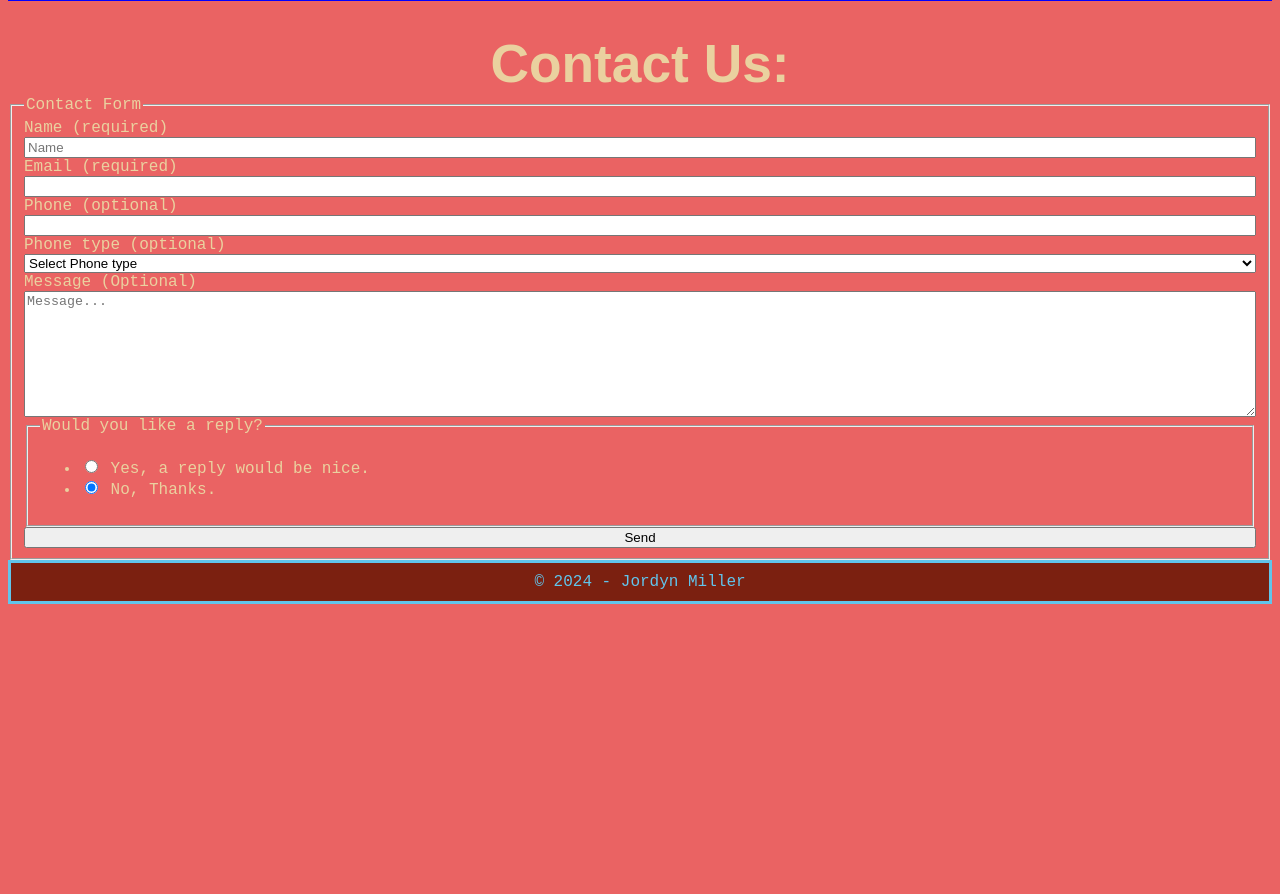
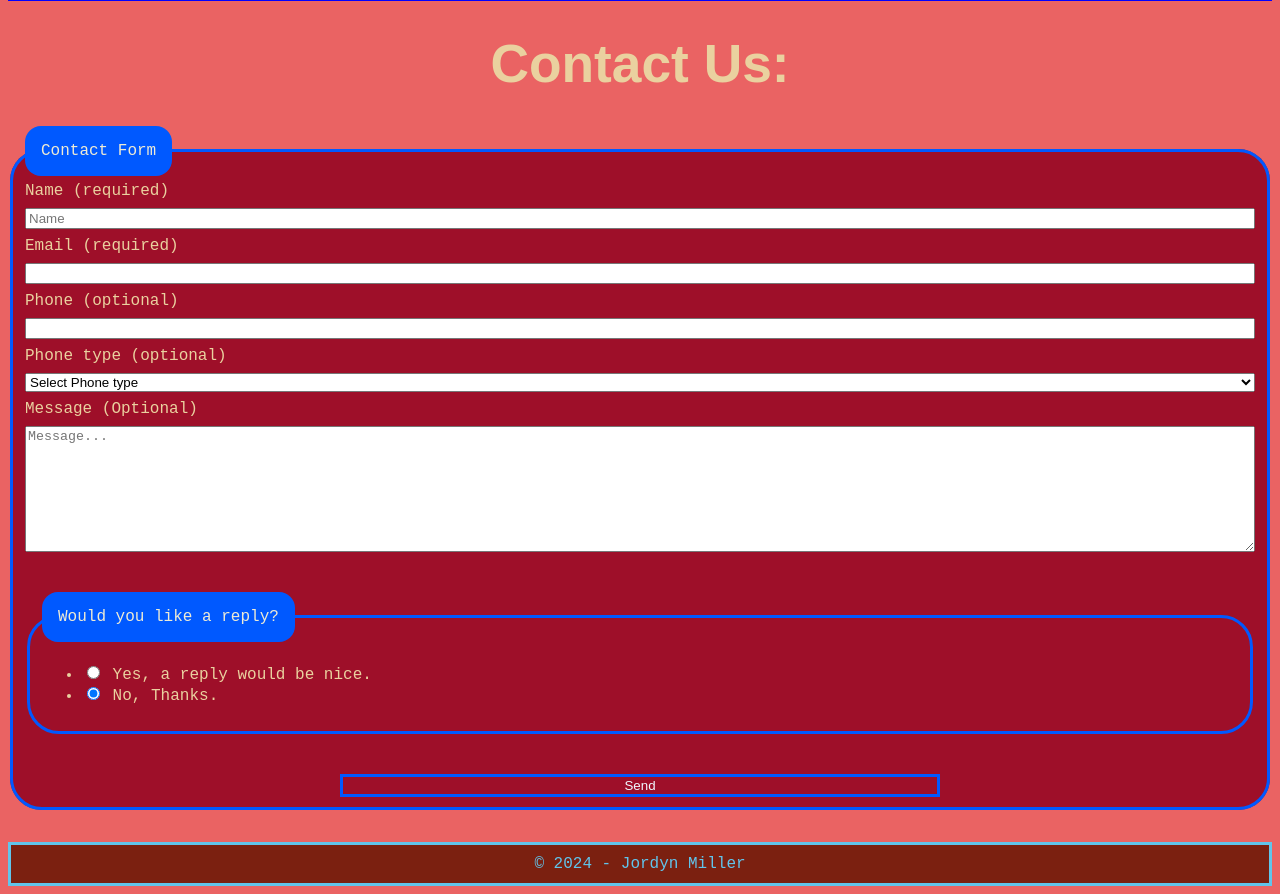
Before and after one commit to RVCC-IDMX/about-me-jordymill22, a plain HTML site: page index.html in a window 1280 px wide. Shown: the part 5058-5952 px from the top of the page. Before the commit the page ends 5670 px from the top, so only its background shows below. Drawn offline with Linux system fonts and the light colour scheme; a web font is replaced by a local one.

Commit message:
Complete contact form.

```diff
--- a/css/style.css
+++ b/css/style.css
@@ -138,4 +138,48 @@ columns: 20rem;
 /*Contact Form*/
 #formElements {
     display: grid;
+    row-gap: .5em;
 }
+
+#contact{
+    padding: 1rem;
+    max-width: 600px;
+    margin: 2rem auto;
+}
+
+fieldset{
+    border: 3px solid rgb(0, 89, 255);
+    margin-top: 2em;
+    margin-bottom: 2em;
+    border-radius: 2rem;
+    background-color: rgb(158, 15, 41);
+}
+legend{
+    background-color: rgb(0, 89, 255);
+    color: rgb(238, 235, 213);
+    padding: 1rem;
+    border-radius: 1rem;
+}
+
+#contact input, #contact textarea, #contact select, #contact button{
+    padding: 0.5em;
+    font-size: 1rem;
+}
+
+#contact ul{
+    list-style: none;
+    padding:0px;
+}
+
+#contact li{
+    margin: .5px;
+}
+
+#button {
+    background-color: rgb(158, 15, 41);
+    color: aliceblue;
+    border: 3px solid rgb(0, 89, 255);
+    max-width: 600px;
+    width:50%;
+    justify-self: center;
+}
--- a/index.html
+++ b/index.html
@@ -126,7 +126,7 @@
     <input type="email" id="email" name="email" required>
 
     <label for="phone">Phone (optional)</label>
-    <input type="tel" id="phone" name="phone" required>
+    <input type="tel" id="phone" name="phone">
 
    <label for="phonetype">Phone type (optional)</label>
     <select id="phonetype" name="phonetype">
@@ -160,10 +160,8 @@
 </ul>
 </fieldset>
 
-<button type="submit">Send</button>
+<button id="button" type="submit">Send</button>
 </div> </form>
-
-</fieldset>
 
 </section>
 
```
